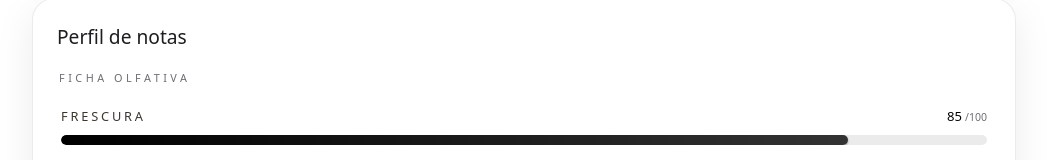
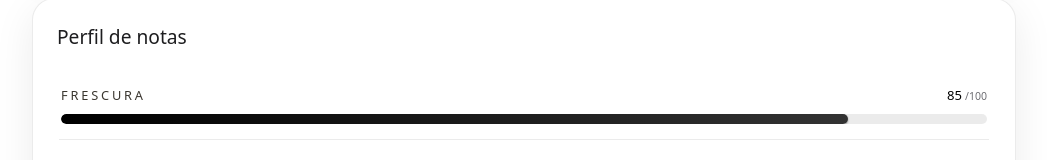
Before and after one commit to Jcrc2208/SMART-COBOT-PLATFORM, a React (Vite) app in the folder frontend/: page /coleccion in a window 1280 px wide. Shown: the part 577-737 px from the top of the page, without its empty margins (116-1163 px from the left). Built offline with nearby package versions, Linux system fonts and the light colour scheme; no server answers; sample sign-in values are in the browser's storage.

Commit message:
Cambios en interfaz

```diff
--- a/frontend/src/components/Coleccion.jsx
+++ b/frontend/src/components/Coleccion.jsx
@@ -60,8 +60,6 @@ function PerfilNotas() {
 
   return (
     <div className="perfil-wrap" ref={ref}>
-      <p className="perf-sheet-title">Ficha olfativa</p>
-
       {NOTAS_PERFIL.map((n, i) => {
         return (
           <div
--- a/frontend/src/components/coleccion.css
+++ b/frontend/src/components/coleccion.css
@@ -278,16 +278,6 @@ body:has(.chat-page:has(.coleccion.panel)) {
   background: #fff;
 }
 
-.perf-sheet-title {
-  margin: 0 0 6px;
-
-  font-size: 0.68rem;
-  font-weight: 500;
-  letter-spacing: 0.32em;
-  text-transform: uppercase;
-  color: #6e6e73;
-}
-
 .perf-row {
   padding: 16px 2px 15px;
 
--- a/frontend/src/components/profile.css
+++ b/frontend/src/components/profile.css
@@ -35,16 +35,12 @@
   flex-direction: column;
   gap: clamp(20px, 2.5vw, 32px);
   width: 100%;
-  max-width: 880px;
+  max-width: 1040px;
   margin: 0 auto;
   padding: clamp(88px, 12vh, 120px) clamp(16px, 4vw, 48px) clamp(24px, 4vh, 48px);
   box-sizing: border-box;
   background: #fff;
   min-height: 100vh;
-}
-
-.profile.align-left {
-  margin: 0;
 }
 
 .profile-card,
```
